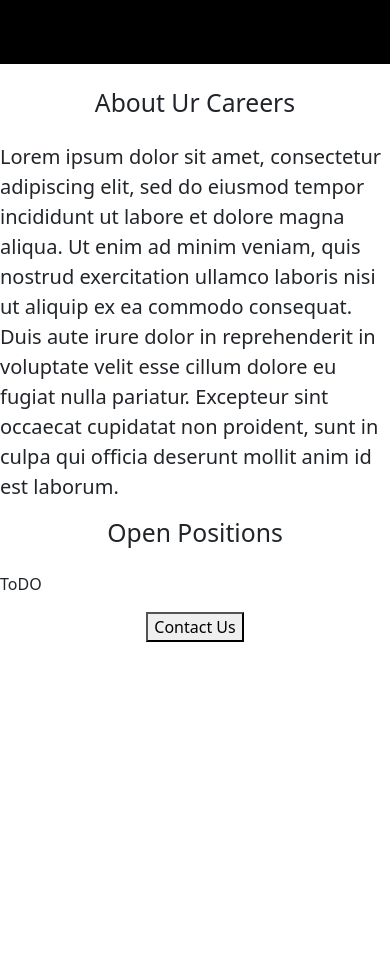
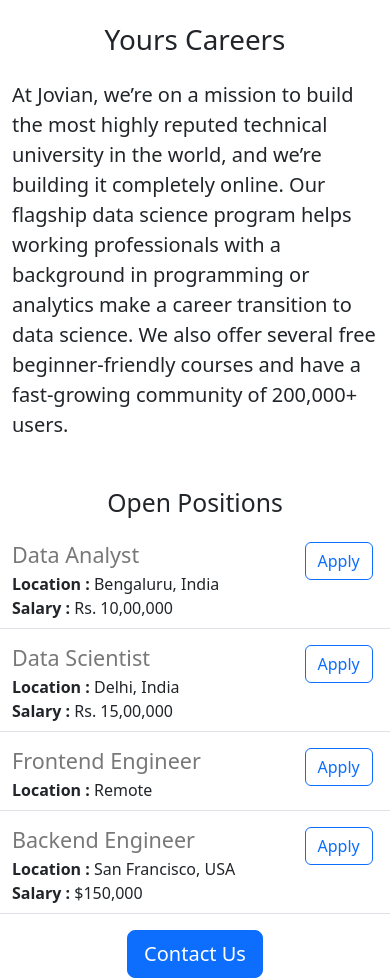
Before and after one commit to mathewspious/Careers_V2, a Flask app: page / in a window 390 px wide. Shown: the part 361-1339 px from the top of the page. Before the commit the page ends 1003 px from the top, so only its background shows below. Run offline with Flask 3, Linux system fonts and the light colour scheme.

Commit message:
update changes

```diff
--- a/app.py
+++ b/app.py
@@ -1,4 +1,4 @@
-from flask import Flask, render_template
+from flask import Flask, render_template, jsonify
 
 app = Flask(__name__)
 JOBS = [
@@ -29,7 +29,12 @@ JOBS = [
 
 @app.route("/")
 def hello_world():
-    return render_template("home.html", jobs=JOBS)
+    return render_template("home.html", jobs=JOBS, company_name="Yours")
+
+
+@app.route("/api/jobs")
+def job_list():
+  return jsonify(JOBS)
 
 
 if __name__ == "__main__":
--- /dev/null
+++ b/requirements.txt
@@ -0,0 +1,2 @@
+Flask
+gunicorn
--- a/templates/home.html
+++ b/templates/home.html
@@ -1,8 +1,7 @@
 <!DOCTYPE html>
-<html lang="en">
-<head>
-    <meta charset="UTF-8">
-    <title>Your Careers</title>
+<html>
+  <head>
+    <title>Jovian Careers</title>
     <meta charset="utf-8">
     <meta name="viewport" content="width=device-width, initial-scale=1">
     <link href="https://cdn.jsdelivr.net/npm/bootstrap@5.2.0-beta1/dist/css/bootstrap.min.css" rel="stylesheet" integrity="sha384-0evHe/X+R7YkIZDRvuzKMRqM+OrBnVFBL6DOitfPri4tjfHxaWutUpFmBp4vmVor" crossorigin="anonymous">
@@ -14,22 +13,32 @@
         margin-bottom: 16px;
       }
     </style>
-</head>
-<body>
-    <div id="container">
-        <h1 class="text-center mt-2 mb-4">Your Careers</h1>
-        <img class="img-fluid" id="banner" src="{{url_for('static', filename='banner.jpg')}}" align="middle" />
-        <h2  class="text-center mt-2 mb-4">About Ur Careers</h2>
-        <p class="lead">Lorem ipsum dolor sit amet, consectetur adipiscing elit, sed do eiusmod tempor incididunt ut labore et dolore magna aliqua.
-            Ut enim ad minim veniam, quis nostrud exercitation ullamco laboris nisi ut aliquip ex ea commodo consequat. Duis aute irure
-            dolor in reprehenderit in voluptate velit esse cillum dolore eu
-            fugiat nulla pariatur. Excepteur sint occaecat cupidatat non proident, sunt in culpa qui officia deserunt mollit anim id est laborum.</p>
-        <h2  class="text-center mt-2 mb-4">Open Positions</h2>
-        <p>ToDO</p>
-        <div style="text-align: center">
-            <button>Contact Us</button>
+  </head>
+  <body>
+    <img class="img-fluid" id="banner" src="https://jovian-careers-website.aakashns.repl.co/static/banner.jpeg" >
+    <div class="container">
+      <h1 class="text-center mt-2 mb-4">
+        {{company_name}} Careers
+      </h1>
+      <div class="row" style="margin-bottom:32px">
+        <div class="col-md-6">
+      <p class="lead">
+        At Jovian, we’re on a mission to build the most highly reputed technical university in the world, and we’re building it completely online. Our flagship data science program helps working professionals with a background in programming or analytics make a career transition to data science. We also offer several free beginner-friendly courses and have a fast-growing community of 200,000+ users.
+      </p>
         </div>
-
+        <div class="d-none d-md-block col-md-6">
+        <img src="/static/people.jpeg" style="height:320px;border-radius:4px;">
+        </div>
+      </div>
+      <h2 class="text-center mt-2 mb-4">Open Positions</h2>
+      <div>
+        {% for job in jobs %}
+          {% include 'jobitem.html' %}
+        {% endfor %}
+      </div>
+      <div class="text-center">
+      <a class="btn btn-primary btn-lg" href="mailto:hello@jovian.ai?subject=Question%20about%20Job%20Opernings&body=My%20name%3A%20%3Cyour%20name%20here%3E%0D%0A%0D%0AMy%20questions%3A%20%3Center%20question%20here%3E%0D%0A">Contact Us</a>
+      </div>
     </div>
-</body>
+  </body>
 </html>
--- /dev/null
+++ b/templates/jobitem.html
@@ -0,0 +1,12 @@
+<div class="border-bottom row" style="margin-bottom:16px;padding-bottom:8px;">
+    <div class="col-9">
+        <h4 style="color:rgb(120,120,120);margin-bottom:4px">{{job['title']}}</h4>
+        <div><b>Location :</b> {{job['location']}}</div>
+        {% if 'salary' in job %}
+            <div><b>Salary :</b> {{job['salary']}}</div>
+        {% endif %}
+    </div>
+    <div class="col-3">
+        <button type="button" class="btn btn-outline-primary">Apply</button>
+    </div>
+</div>
```
